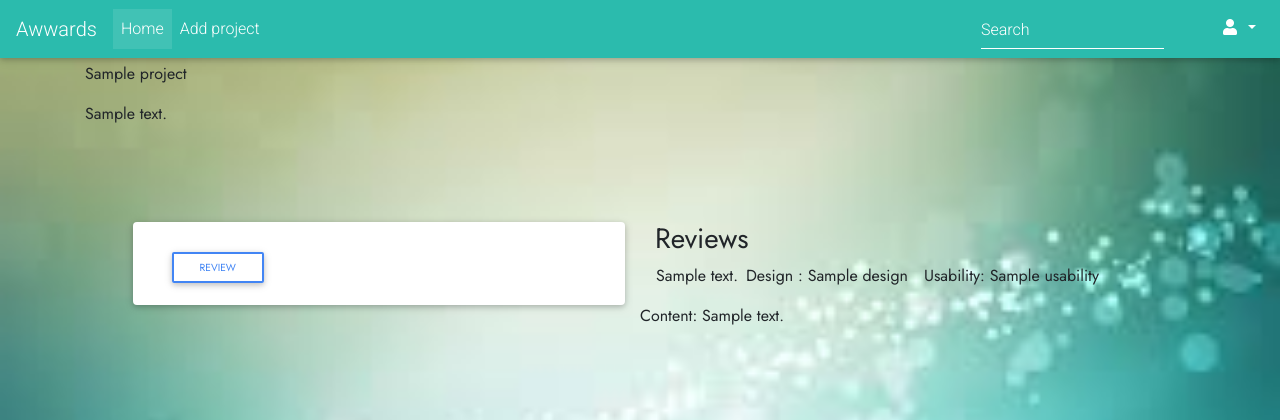
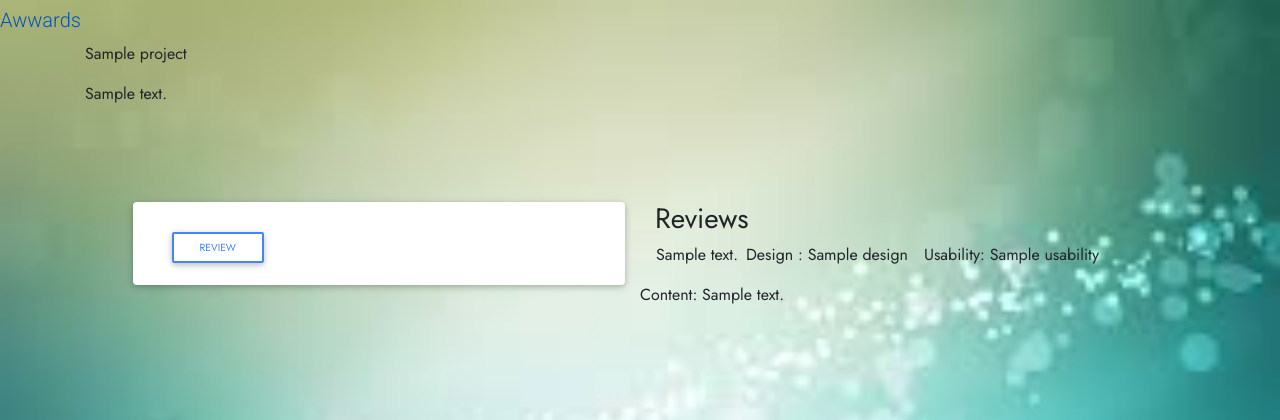
Before and after one commit to Benardakaka/B-Awward, a Django app: template projects/templates/rate.html in a window 1280 px wide. Shown: the top 420 px of the page. Run offline with Django 3.2, Linux system fonts and the light colour scheme; the template is opened without the code that fills it: most values are stand-ins (such as "Sample title", 1, 10 or a date in 2020); parts of the project's set-up code (start-up, migrations or seed data) failed here and were passed over; some libraries are stand-ins or nearby versions; some web fonts are replaced.

Commit message:
Delited nav

```diff
--- a/projects/templates/navbar.html
+++ b/projects/templates/navbar.html
@@ -1,5 +1,5 @@
 <!--Navbar -->
-<nav class="mb-1 navbar navbar-expand-lg navbar-dark default-color">
+<nav class="">
     <a class="navbar-brand" href="#">Awwards</a>
     <button class="navbar-toggler" type="button" data-toggle="collapse" data-target="#navbarSupportedContent-333"
         aria-controls="navbarSupportedContent-333" aria-expanded="false" aria-label="Toggle navigation">
```
